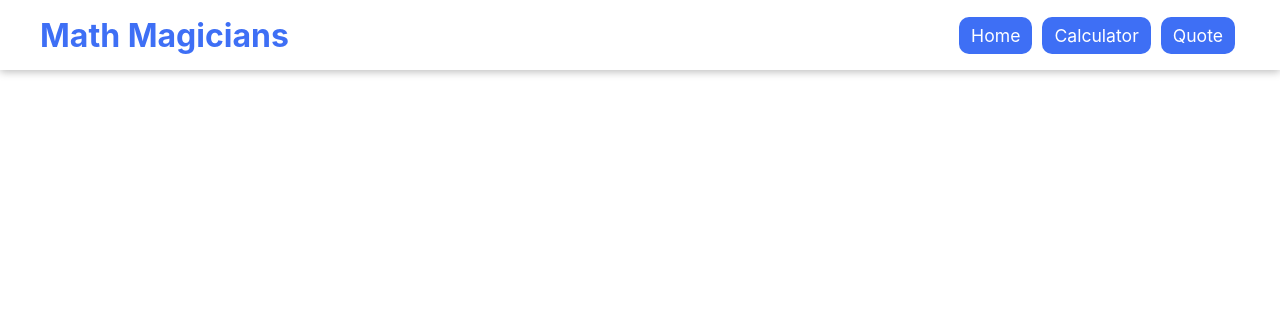
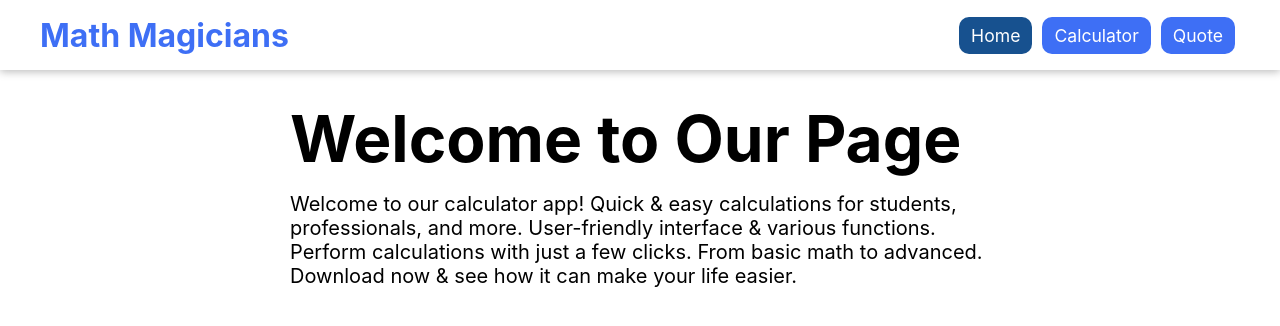
Before and after one commit to EddyShimwa/math-magiciians, a React (Create React App) app: page / in a window 1280 px wide. Shown: the top 326 px of the page. Built offline with nearby package versions, Linux system fonts and the light colour scheme.

Commit message:
Solved routes issues suggested by the reviewer

```diff
--- a/src/App.js
+++ b/src/App.js
@@ -16,7 +16,7 @@ class App extends React.Component {
     return (
       <Layout>
         <Routes>
-          <Route path="/home" element={<Home />} />
+          <Route path="/" element={<Home />} />
           <Route path="/calculator" element={<CalculatorPage />} />
           <Route path="/quote" element={<QuotePage />} />
         </Routes>
--- a/src/components/interface/header.js
+++ b/src/components/interface/header.js
@@ -12,7 +12,7 @@ const Header = () => (
       </div>
       <ul className={classes.nav_items}>
         <li className={classes.nav_item}>
-          <NavLink className={classes.nav_link} to="/home">
+          <NavLink className={classes.nav_link} to="/">
             Home
           </NavLink>
         </li>
```
